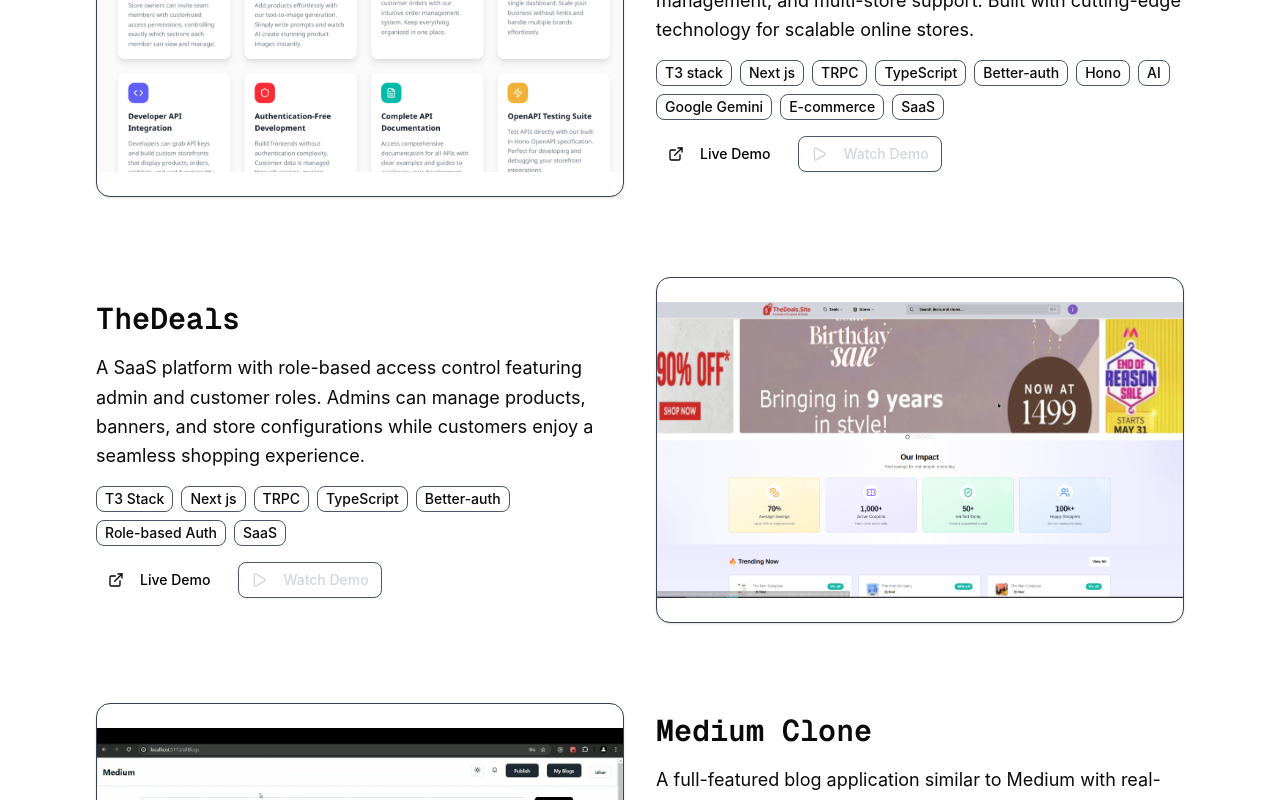
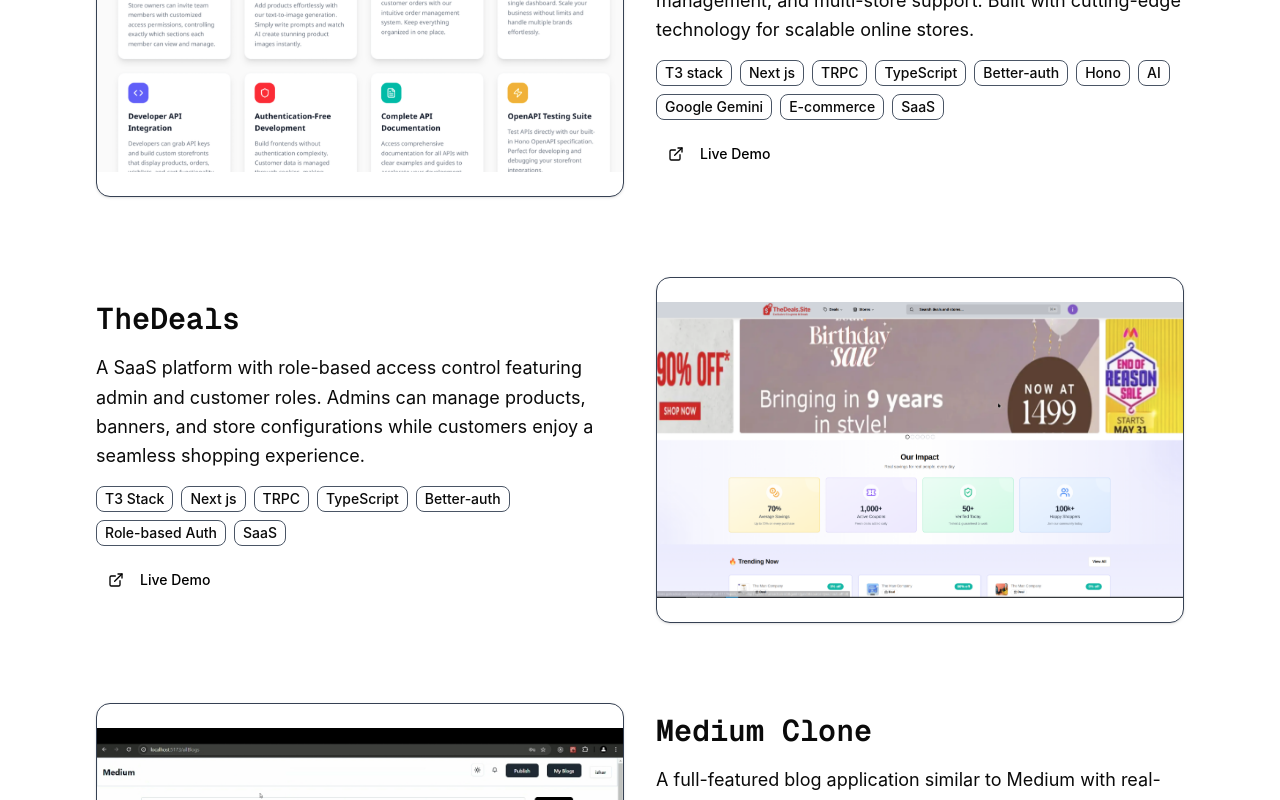
Before and after one commit to IzharMohammed/Portfolio, a Next.js app: page / in a window 1280 px wide. Shown: the part 2680-3480 px from the top of the page. Built offline with nearby package versions, Linux system fonts and the light colour scheme.

Commit message:
Feat:added images for medium and GoodReads

```diff
--- a/components/portfolio/projects.tsx
+++ b/components/portfolio/projects.tsx
@@ -134,6 +134,8 @@ const Projects = () => {
                   whileInView={{ opacity: 1, y: 0 }}
                   transition={{ delay: 0.6 }}
                 >
+                  {/* Live Demo Button - Show when liveUrl exists */}
+                  {project.liveUrl && (
                     <motion.div
                       whileHover={{ scale: 1.05 }}
                       whileTap={{ scale: 0.95 }}
@@ -153,6 +155,9 @@ const Projects = () => {
                         </Link>
                       </Button>
                     </motion.div>
+                  )}
+
+                  {/* Watch Demo Button - Show when videoUrl exists */}
                   {project.videoUrl && (
                     <motion.div
                       whileHover={{ scale: 1.05 }}
@@ -166,6 +171,24 @@ const Projects = () => {
                       >
                         <Play className="w-4 h-4 mr-2" />
                         Watch Demo
+                      </Button>
+                    </motion.div>
+                  )}
+
+                  {/* Fallback message when neither liveUrl nor videoUrl exists */}
+                  {!project.liveUrl && !project.videoUrl && (
+                    <motion.div
+                      className="w-full sm:w-auto"
+                      initial={{ opacity: 0 }}
+                      whileInView={{ opacity: 1 }}
+                      transition={{ delay: 0.7 }}
+                    >
+                      <Button
+                        variant="outline"
+                        disabled
+                        className="w-full sm:w-auto border-gray-600 text-gray-500 cursor-not-allowed"
+                      >
+                        Coming Soon
                       </Button>
                     </motion.div>
                   )}
--- a/constants/projects.ts
+++ b/constants/projects.ts
@@ -5,7 +5,7 @@ export const projects = [
             "A comprehensive e-commerce platform with AI-powered product creation, customizable dashboards, order management, and multi-store support. Built with cutting-edge technology for scalable online stores.",
         image: "/assets/storekit-features.png",
         liveUrl: "https://storekit.app/",
-        videoUrl: "/videos/storekit-demo.mp4", // Add your local video file
+        videoUrl: null,
         tags: [
             "T3 stack",
             "Next js",
@@ -25,7 +25,7 @@ export const projects = [
             "A SaaS platform with role-based access control featuring admin and customer roles. Admins can manage products, banners, and store configurations while customers enjoy a seamless shopping experience.",
         image: "/assets/thedeals.png",
         liveUrl: "https://www.thedeals.site/",
-        videoUrl: "/videos/thedeals-demo.mp4", // Add your local video file
+        videoUrl: null,
         tags: [
             "T3 Stack",
             "Next js",
@@ -41,8 +41,8 @@ export const projects = [
         description:
             "A full-featured blog application similar to Medium with real-time chat functionality. Features secure authentication, image uploads with Cloudinary, dark/light theme toggle, and fully responsive design. Users can create, edit, and share articles with an integrated chat system.",
         image: "/assets/medium.jpg", // Add your project image
-        liveUrl: "https://your-medium-clone.com", // Add your live URL
-        videoUrl: "/videos/Medium.mp4", // Add your local video file
+        liveUrl: null,
+        videoUrl: "https://www.linkedin.com/posts/mohammed-izhar-46b232253_enhanced-medium-project-now-with-chatting-activity-7320136504964526080-CLIu?utm_source=share&utm_medium=member_desktop&rcm=ACoAAD6BCxMB3z-ot6wnF6UvPvE3wyNtFHIqmRs", // Add your local video file
         tags: [
             "React.js",
             "TypeScript",
@@ -61,7 +61,7 @@ export const projects = [
         description:
             "A comprehensive book management application inspired by GoodReads. Users can discover, track, and review books with a beautiful and intuitive interface. Features advanced search, book recommendations, reading progress tracking, and a responsive design.",
         image: "/assets/GoodReads.jpg", // Add your project image
-        liveUrl: "https://your-goodreads-clone.com", // Add your live URL
+        liveUrl: null,
         videoUrl: "/videos/GoodReads.mp4", // Add your local video file
         tags: [
             "React",
```
Lines whose indentation alone changed are shown as unchanged.
